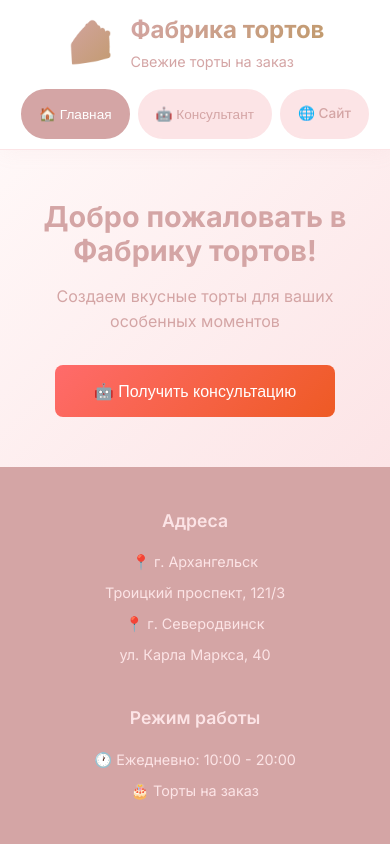
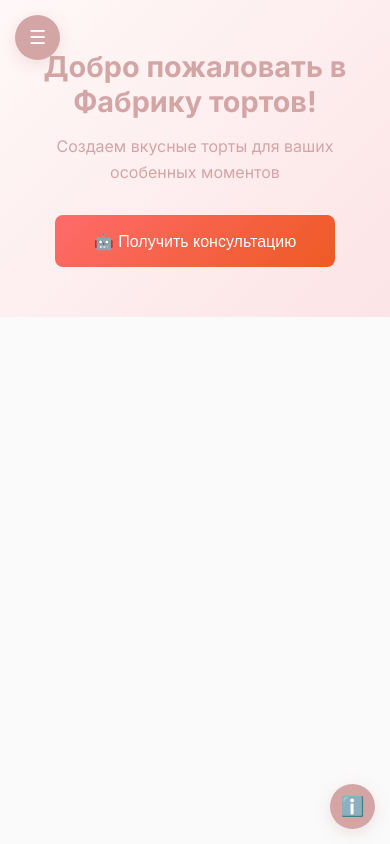
Before and after one commit to starikovanastia-lgtm/robot-consultant, a React (Vite) app: page / in a window 390 px wide. Shown: the top 844 px of the page. Built offline with nearby package versions, Linux system fonts and the light colour scheme.

Commit message:
Add mobile-friendly navigation with sliding panels - menu from left, footer from bottom

```diff
--- a/src/App.css
+++ b/src/App.css
@@ -938,30 +938,103 @@ body {
     padding: 0 15px;
   }
 
+  /* Mobile Header - как всплывающая панель слева */
+  .header {
+    position: fixed;
+    top: 0;
+    left: -100%;
+    width: 280px;
+    height: 100vh;
+    background: white;
+    box-shadow: 2px 0 20px rgba(212, 165, 165, 0.2);
+    transition: left 0.3s ease;
+    z-index: 1000;
+    overflow-y: auto;
+  }
+
+  .header.active {
+    left: 0;
+  }
+
   .header-content {
     flex-direction: column;
-    gap: 15px;
-    padding: 10px 0;
+    gap: 20px;
+    padding: 20px 15px;
+    height: 100%;
+  }
+
+  .logo {
+    flex-direction: column;
+    text-align: center;
+    gap: 10px;
   }
 
   .logo-text h1 {
-    font-size: 1.5rem;
+    font-size: 1.4rem;
   }
 
   .nav {
-    flex-wrap: wrap;
-    justify-content: center;
-    gap: 8px;
+    flex-direction: column;
+    gap: 10px;
+    width: 100%;
   }
 
   .nav-btn {
-    padding: 12px 16px;
-    font-size: 0.85rem;
-    min-height: 44px;
+    width: 100%;
+    padding: 15px 20px;
+    font-size: 1rem;
+    min-height: 50px;
+    justify-content: flex-start;
+    border-radius: 12px;
+  }
+
+  /* Mobile menu toggle button */
+  .mobile-menu-toggle {
+    position: fixed;
+    top: 15px;
+    left: 15px;
+    z-index: 1001;
+    background: #D4A5A5;
+    border: none;
+    color: white;
+    width: 45px;
+    height: 45px;
+    border-radius: 50%;
+    display: flex;
+    align-items: center;
+    justify-content: center;
+    font-size: 1.2rem;
+    cursor: pointer;
+    box-shadow: 0 4px 15px rgba(212, 165, 165, 0.3);
+  }
+
+  .mobile-menu-toggle:hover {
+    background: #C19A6B;
+    transform: scale(1.05);
+  }
+
+  /* Overlay for mobile menu */
+  .mobile-overlay {
+    position: fixed;
+    top: 0;
+    left: 0;
+    width: 100%;
+    height: 100%;
+    background: rgba(0, 0, 0, 0.5);
+    z-index: 999;
+    opacity: 0;
+    visibility: hidden;
+    transition: all 0.3s ease;
+  }
+
+  .mobile-overlay.active {
+    opacity: 1;
+    visibility: visible;
   }
 
   .hero {
-    padding: 60px 0;
+    padding: 80px 0 60px 0;
+    margin-top: 0;
   }
 
   .hero-content h1 {
@@ -1016,50 +1089,84 @@ body {
     gap: 20px;
   }
 
+  /* Mobile Footer - как всплывающая панель снизу */
+  .footer {
+    position: fixed;
+    bottom: -100%;
+    left: 0;
+    width: 100%;
+    background: #D4A5A5;
+    transition: bottom 0.3s ease;
+    z-index: 998;
+    max-height: 80vh;
+    overflow-y: auto;
+  }
+
+  .footer.active {
+    bottom: 0;
+  }
+
   .footer-content {
     grid-template-columns: 1fr;
     text-align: center;
+    gap: 20px;
+    padding: 20px 15px;
   }
 
-  /* Fullscreen Chat Mobile Styles */
-  .chat-fullscreen {
-    padding: 10px;
+  .footer-section {
+    padding: 15px;
+    background: rgba(255, 255, 255, 0.1);
+    border-radius: 12px;
   }
 
-  .chat-fullscreen .chat-interface {
-    height: 95vh;
-    max-height: none;
-    border-radius: 15px;
+  .footer-section h4 {
+    margin-bottom: 10px;
+    font-size: 1rem;
   }
 
-  .chat-fullscreen .chat-messages {
-    max-height: calc(95vh - 80px);
-    padding: 15px;
+  .footer-section p {
+    margin-bottom: 5px;
+    font-size: 0.9rem;
   }
 
-  .chat-header {
+  .footer-bottom {
     padding: 15px;
+    border-top: 1px solid rgba(255, 255, 255, 0.2);
   }
 
-  .close-chat-btn {
-    width: 28px;
-    height: 28px;
-    font-size: 1rem;
+  /* Mobile footer toggle button */
+  .mobile-footer-toggle {
+    position: fixed;
+    bottom: 15px;
     right: 15px;
+    z-index: 1001;
+    background: #D4A5A5;
+    border: none;
+    color: white;
+    width: 45px;
+    height: 45px;
+    border-radius: 50%;
+    display: flex;
+    align-items: center;
+    justify-content: center;
+    font-size: 1.2rem;
+    cursor: pointer;
+    box-shadow: 0 4px 15px rgba(212, 165, 165, 0.3);
   }
 
-  .bot-info h3 {
-    font-size: 1.1rem;
+  .mobile-footer-toggle:hover {
+    background: #C19A6B;
+    transform: scale(1.05);
   }
 
-  .bot-info p {
-    font-size: 0.8rem;
+  /* Add bottom padding to main content */
+  .hero, .catalog, .consultant {
+    padding-bottom: 80px;
   }
 
-  .message-avatar {
-    width: 35px;
-    height: 35px;
-    font-size: 1.2rem;
+  .chat-messages {
+    max-height: 500px;
+    padding: 15px;
   }
 
   .message-bubble {
@@ -1084,6 +1191,7 @@ body {
 
   .recommendations-grid {
     grid-template-columns: 1fr;
+    gap: 12px;
   }
 
   /* Mobile styles for recommendation cards */
@@ -1154,6 +1262,47 @@ body {
   .catalog-header h2,
   .consultant-header h2 {
     font-size: 2rem;
+  }
+
+  /* Fullscreen Chat Mobile Styles */
+  .chat-fullscreen {
+    padding: 10px;
+  }
+
+  .chat-fullscreen .chat-interface {
+    height: 95vh;
+    max-height: none;
+    border-radius: 15px;
+  }
+
+  .chat-fullscreen .chat-messages {
+    max-height: calc(95vh - 80px);
+    padding: 15px;
+  }
+
+  .chat-header {
+    padding: 15px;
+  }
+
+  .close-chat-btn {
+    width: 28px;
+    height: 28px;
+    font-size: 1rem;
+    right: 15px;
+  }
+
+  .bot-info h3 {
+    font-size: 1.1rem;
+  }
+
+  .bot-info p {
+    font-size: 0.8rem;
+  }
+
+  .message-avatar {
+    width: 35px;
+    height: 35px;
+    font-size: 1.2rem;
   }
 }
 
--- a/src/App.jsx
+++ b/src/App.jsx
@@ -8,6 +8,8 @@ function App() {
   const [messages, setMessages] = useState([]);
   const [currentQuestionIndex, setCurrentQuestionIndex] = useState(0);
   const [userAnswers, setUserAnswers] = useState({});
+  const [mobileMenuOpen, setMobileMenuOpen] = useState(false);
+  const [mobileFooterOpen, setMobileFooterOpen] = useState(false);
 
   const questions = [
     {
@@ -275,11 +277,48 @@ function App() {
     setUserAnswers({});
   };
 
+  const toggleMobileMenu = () => {
+    setMobileMenuOpen(!mobileMenuOpen);
+    setMobileFooterOpen(false);
+  };
+
+  const toggleMobileFooter = () => {
+    setMobileFooterOpen(!mobileFooterOpen);
+    setMobileMenuOpen(false);
+  };
+
+  const closeMobilePanels = () => {
+    setMobileMenuOpen(false);
+    setMobileFooterOpen(false);
+  };
+
   return (
     <div className="App">
+      {/* Mobile Menu Toggle Button */}
+      {!chatActive && (
+        <button className="mobile-menu-toggle" onClick={toggleMobileMenu}>
+          ☰
+        </button>
+      )}
+
+      {/* Mobile Footer Toggle Button */}
+      {!chatActive && (
+        <button className="mobile-footer-toggle" onClick={toggleMobileFooter}>
+          ℹ️
+        </button>
+      )}
+
+      {/* Mobile Overlay */}
+      {!chatActive && (
+        <div
+          className={`mobile-overlay ${mobileMenuOpen || mobileFooterOpen ? 'active' : ''}`}
+          onClick={closeMobilePanels}
+        />
+      )}
+
       {/* Header - показываем только если чат не активен */}
       {!chatActive && (
-        <header className="header">
+        <header className={`header ${mobileMenuOpen ? 'active' : ''}`}>
           <div className="container">
             <div className="header-content">
               <div className="logo">
@@ -293,13 +332,19 @@ function App() {
               <nav className="nav">
                 <button
                   className={`nav-btn ${currentView === 'home' ? 'active' : ''}`}
-                  onClick={() => setCurrentView('home')}
+                  onClick={() => {
+                    setCurrentView('home');
+                    closeMobilePanels();
+                  }}
                 >
                   🏠 Главная
                 </button>
                 <button
                   className={`nav-btn ${currentView === 'consultant' ? 'active' : ''}`}
-                  onClick={() => setCurrentView('consultant')}
+                  onClick={() => {
+                    setCurrentView('consultant');
+                    closeMobilePanels();
+                  }}
                 >
                   🤖 Консультант
                 </button>
@@ -512,7 +557,7 @@ function App() {
           )}
 
           {/* Footer */}
-          <footer className="footer">
+          <footer className={`footer ${mobileFooterOpen ? 'active' : ''}`}>
             <div className="container">
               <div className="footer-content">
                 <div className="footer-section">
```
